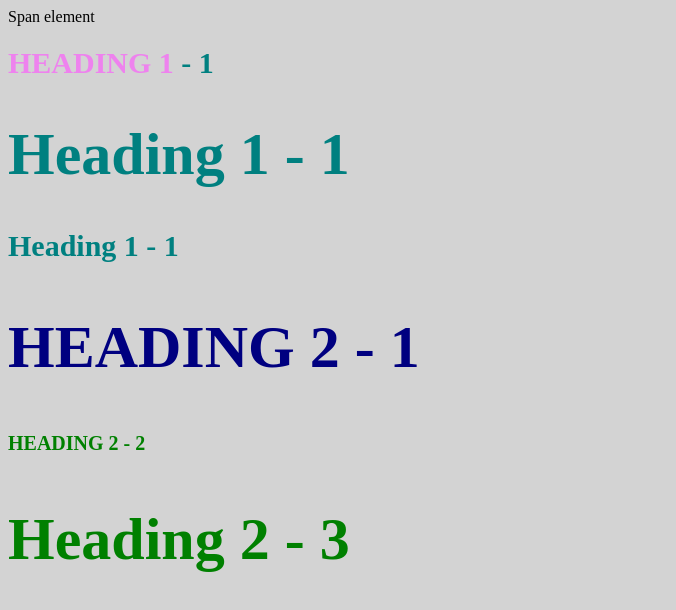
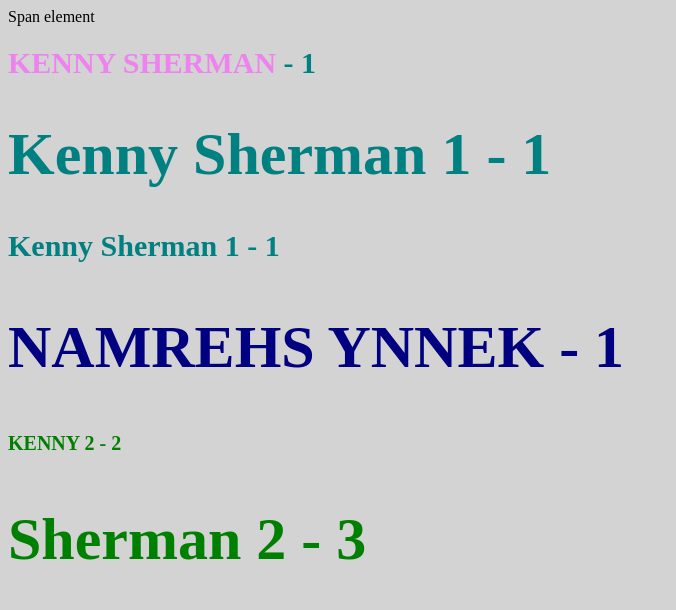
Before and after one commit to Birdsnesthair97/Cartoon-Hero, a plain HTML site: page Style-test.html in a window 1280 px wide. Shown: the whole page, without its empty margins (0-676 px from the left). Drawn offline with Linux system fonts and the light colour scheme.

Commit message:
Changed the headings to Kennys

```diff
--- a/Style-test.html
+++ b/Style-test.html
@@ -6,12 +6,12 @@
 </head>
 <body>
 	<span>Span element</span>
-	<h1 class="uppercase"><span>Heading 1</span> - 1</h1>
-	<h1 class="big">Heading 1 - 1</h1>
-	<h1>Heading 1 - 1</h1>
-	<h2 class="big uppercase">Heading 2 - 1</h2>
-	<h2 class="uppercase">Heading 2 - 2</h2>
-	<h2 class="big">Heading 2 - 3</h2>
+	<h1 class="uppercase"><span>Kenny Sherman</span> - 1</h1>
+	<h1 class="big">Kenny Sherman 1 - 1</h1>
+	<h1>Kenny Sherman 1 - 1</h1>
+	<h2 class="big uppercase">namrehS ynneK - 1</h2>
+	<h2 class="uppercase">Kenny 2 - 2</h2>
+	<h2 class="big">Sherman 2 - 3</h2>
 
 </body>
 </html>
```
